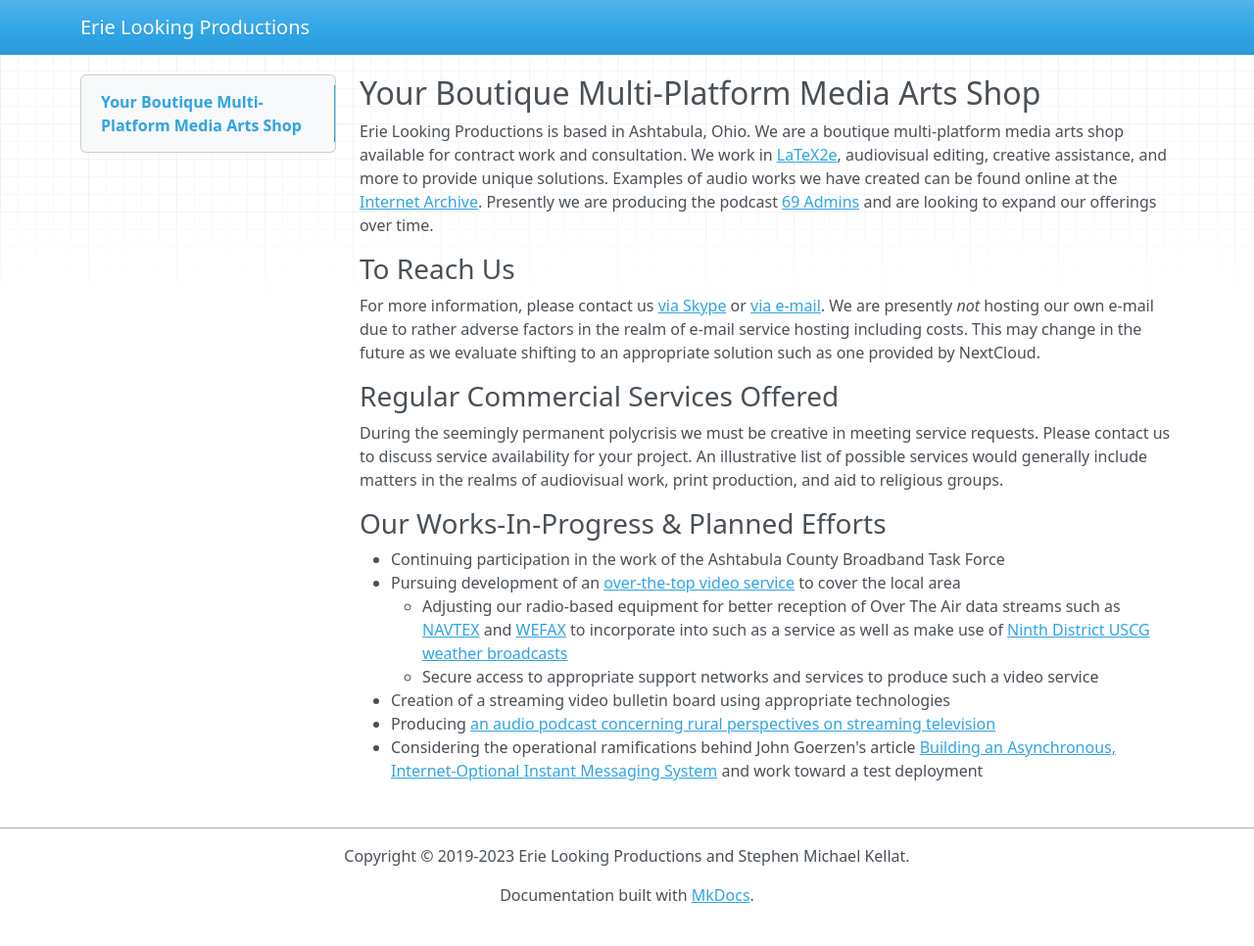
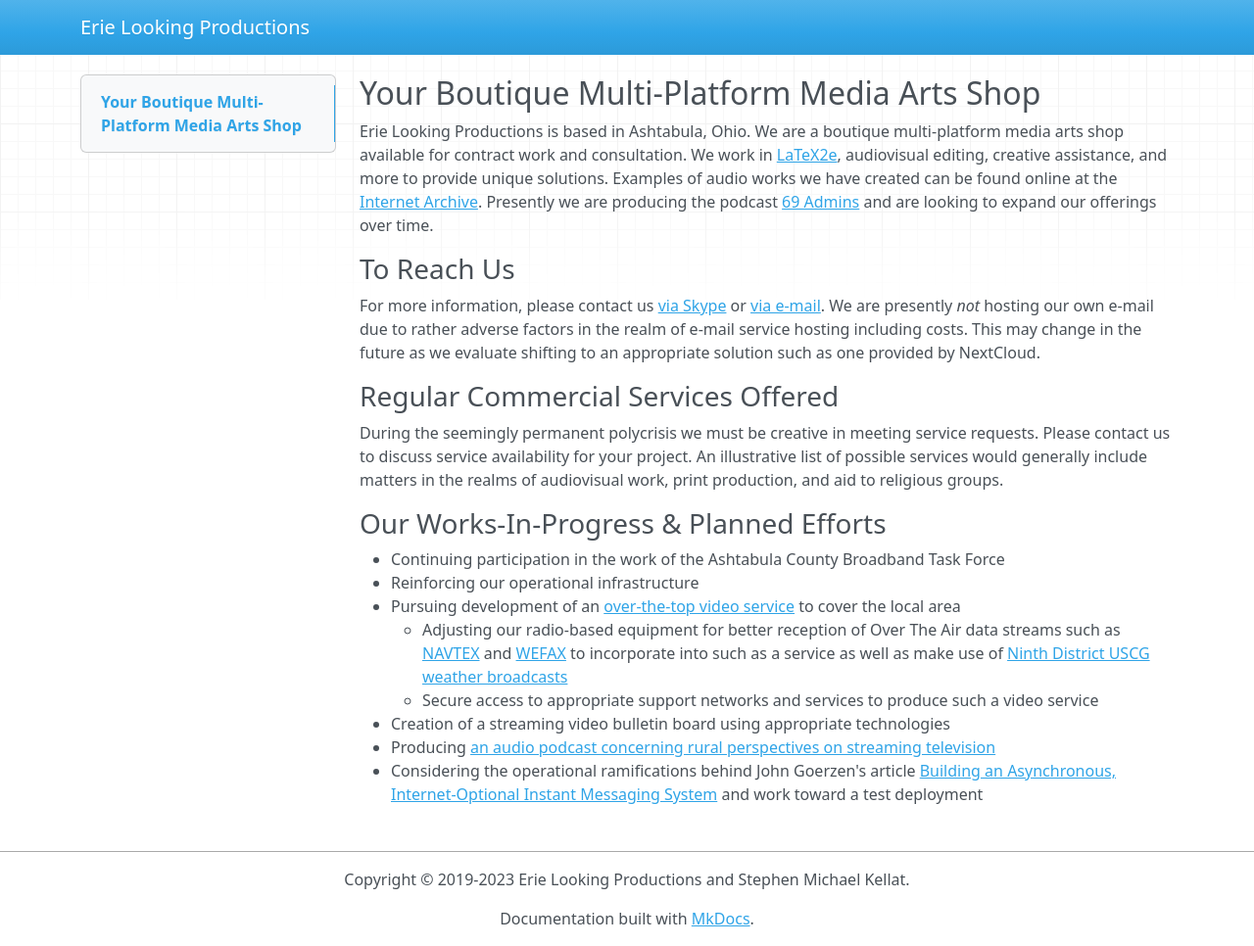
Before and after one commit to skellat/mkdocs-cms, an MkDocs documentation site: the page built from docs/index.md, in a window 1280 px wide and 966 px high. Shown: the whole window at 98% size. Built offline with MkDocs 1.6.1, drawn with Linux system fonts in a browser that asks for light colours; nearby versions of some CDN libraries.

Commit message:
Update WIP list
Signed-off-by: Stephen Michael Kellat <1001736+skellat@users.noreply.github.com>

```diff
--- a/docs/index.md
+++ b/docs/index.md
@@ -13,6 +13,7 @@
 ### Our Works-In-Progress & Planned Efforts
 
 * Continuing participation in the work of the Ashtabula County Broadband Task Force
+* Reinforcing our operational infrastructure
 * Pursuing development of an [over-the-top video service](https://en.wikipedia.org/w/index.php?title=Over-the-top_media_service&oldid=1110776742) to cover the local area
     * Adjusting our radio-based equipment for better reception of Over The Air data streams such as [NAVTEX](https://en.wikipedia.org/wiki/NAVTEX) and [WEFAX](https://en.wikipedia.org/wiki/Radiofax#Weatherfax) to incorporate into such as a service as well as make use of [Ninth District USCG weather broadcasts](https://www.weather.gov/marine/uscg_broadcasts)
     * Secure access to appropriate support networks and services to produce such a video service
```
